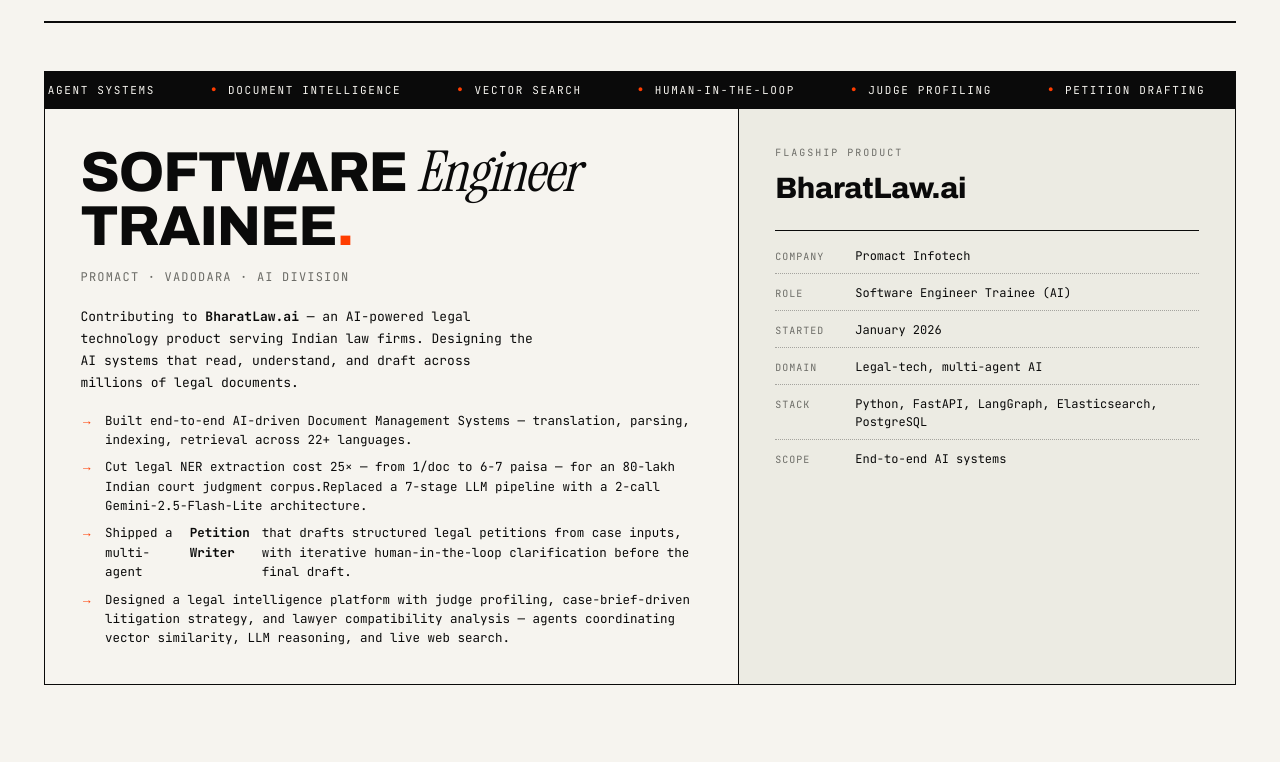
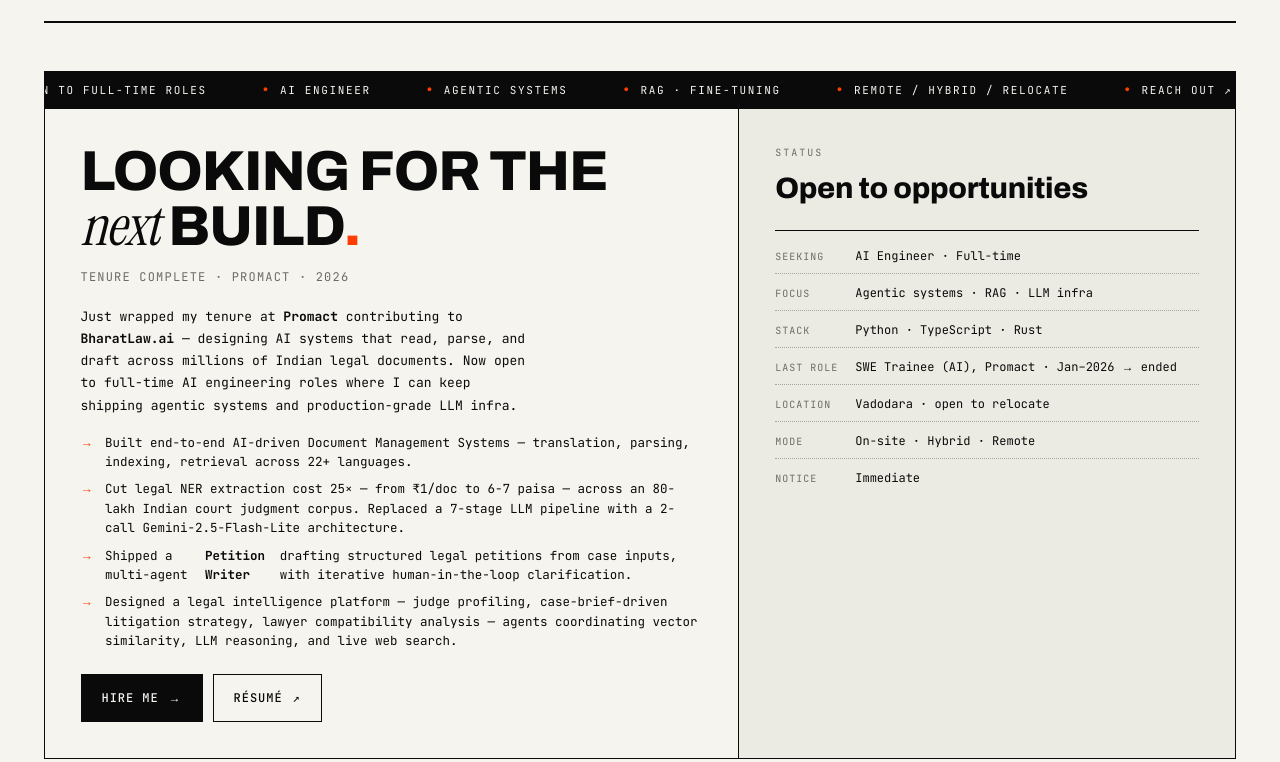
Before and after one commit to Vatsa10/vatsa-joshi-landing, a Next.js app: page / in a window 1280 px wide. Shown: the part 3378-4140 px from the top of the page. Built offline with nearby package versions, Linux system fonts and the light colour scheme; no server answers.

Commit message:
feat(now): pivot section to open-to-roles state
Promact tenure wrapped. Reframe NOW from "currently shipping at
Promact" to "between builds, looking for what's next" — past-tense accomplishments, availability ticker, Hire-me CTA, status spec list
(seeking / focus / notice). Swap resume PDF.

```diff
--- a/app/globals.css
+++ b/app/globals.css
@@ -917,6 +917,7 @@
 .now-left .bullets{list-style:none;padding:0;margin:16px 0 0;display:grid;gap:8px}
 .now-left .bullets li{font-family:var(--mono);font-size:12.5px;line-height:1.55;display:flex;gap:12px;padding-left:0}
 .now-left .bullets li::before{content:"→";color:var(--accent);flex-shrink:0}
+.now-cta{display:flex;gap:10px;flex-wrap:wrap;margin-top:24px}
 
 .now-right{padding:36px;background:var(--paper-2);display:flex;flex-direction:column;gap:20px}
 .now-right .product{
--- a/app/page.tsx
+++ b/app/page.tsx
@@ -260,40 +260,49 @@
       <section className="block wrap" id="now">
         <div className="section-head reveal">
           <span className="num">02 — NOW</span>
-          <h2>What I&apos;m <span className="serif">shipping</span><br />right now.</h2>
-          <div className="meta">Jan 2026 → Present<br />Promact, Vadodara</div>
+          <h2>Between builds. <span className="serif">Looking</span><br />for what&apos;s next.</h2>
+          <div className="meta">Wrapped at Promact<br />Open to roles · 2026</div>
         </div>
 
         <div className="now-wrap reveal">
           <div className="now-tape" aria-hidden="true">
             <div className="ticker">
-              <span>Legal AI</span><span>Multi-agent systems</span><span>Document intelligence</span><span>Vector search</span><span>Human-in-the-loop</span><span>Judge profiling</span><span>Petition drafting</span>
-              <span>Legal AI</span><span>Multi-agent systems</span><span>Document intelligence</span><span>Vector search</span><span>Human-in-the-loop</span><span>Judge profiling</span><span>Petition drafting</span>
+              <span>● Available</span><span>Open to full-time roles</span><span>AI Engineer</span><span>Agentic systems</span><span>RAG · Fine-tuning</span><span>Remote / Hybrid / Relocate</span><span>Reach out ↗</span>
+              <span>● Available</span><span>Open to full-time roles</span><span>AI Engineer</span><span>Agentic systems</span><span>RAG · Fine-tuning</span><span>Remote / Hybrid / Relocate</span><span>Reach out ↗</span>
             </div>
           </div>
           <div className="now-grid">
             <div className="now-left">
-              <div className="role">Software <span className="serif">Engineer</span><br />Trainee<span style={{ color: "var(--accent)" }}>.</span></div>
-              <div className="where">Promact · Vadodara · AI Division</div>
+              <div className="role">Looking for the<br /><span className="serif">next</span> build<span style={{ color: "var(--accent)" }}>.</span></div>
+              <div className="where">Tenure complete · Promact · 2026</div>
               <p>
-                Contributing to <b>BharatLaw.ai</b> — an AI-powered legal technology product serving Indian law firms. Designing the AI systems that read, understand, and draft across millions of legal documents.
+                Just wrapped my tenure at <b>Promact</b> contributing to <b>BharatLaw.ai</b> — designing AI systems that read, parse, and draft across millions of Indian legal documents. Now open to full-time AI engineering roles where I can keep shipping agentic systems and production-grade LLM infra.
               </p>
               <ul className="bullets">
                 <li>Built end-to-end AI-driven Document Management Systems — translation, parsing, indexing, retrieval across 22+ languages.</li>
-                <li>Cut legal NER extraction cost 25× — from 1/doc to 6-7 paisa — for an 80-lakh Indian court judgment corpus.Replaced a 7-stage LLM pipeline with a 2-call Gemini-2.5-Flash-Lite architecture.</li>
-                <li>Shipped a multi-agent <b>Petition Writer</b> that drafts structured legal petitions from case inputs, with iterative human-in-the-loop clarification before the final draft.</li>
-                <li>Designed a legal intelligence platform with judge profiling, case-brief-driven litigation strategy, and lawyer compatibility analysis — agents coordinating vector similarity, LLM reasoning, and live web search.</li>
+                <li>Cut legal NER extraction cost 25× — from ₹1/doc to 6-7 paisa — across an 80-lakh Indian court judgment corpus. Replaced a 7-stage LLM pipeline with a 2-call Gemini-2.5-Flash-Lite architecture.</li>
+                <li>Shipped a multi-agent <b>Petition Writer</b> drafting structured legal petitions from case inputs, with iterative human-in-the-loop clarification.</li>
+                <li>Designed a legal intelligence platform — judge profiling, case-brief-driven litigation strategy, lawyer compatibility analysis — agents coordinating vector similarity, LLM reasoning, and live web search.</li>
               </ul>
+              <div className="now-cta">
+                <a className="btn primary" href="mailto:vatsajoshi2@gmail.com?subject=Role%20Opportunity">
+                  Hire me <span className="arrow">→</span>
+                </a>
+                <a className="btn" href={RESUME_URL} target="_blank" rel="noopener">
+                  Résumé <span className="arrow">↗</span>
+                </a>
+              </div>
             </div>
             <div className="now-right">
-              <div className="product"><small>Flagship product</small>BharatLaw.ai</div>
+              <div className="product"><small>Status</small>Open to opportunities</div>
               <div className="spec-list">
-                <div className="r"><span className="k">Company</span><span className="v">Promact Infotech</span></div>
-                <div className="r"><span className="k">Role</span><span className="v">Software Engineer Trainee (AI)</span></div>
-                <div className="r"><span className="k">Started</span><span className="v">January 2026</span></div>
-                <div className="r"><span className="k">Domain</span><span className="v">Legal-tech, multi-agent AI</span></div>
-                <div className="r"><span className="k">Stack</span><span className="v">Python, FastAPI, LangGraph, Elasticsearch, PostgreSQL</span></div>
-                <div className="r"><span className="k">Scope</span><span className="v">End-to-end AI systems</span></div>
+                <div className="r"><span className="k">Seeking</span><span className="v">AI Engineer · Full-time</span></div>
+                <div className="r"><span className="k">Focus</span><span className="v">Agentic systems · RAG · LLM infra</span></div>
+                <div className="r"><span className="k">Stack</span><span className="v">Python · TypeScript · Rust</span></div>
+                <div className="r"><span className="k">Last role</span><span className="v">SWE Trainee (AI), Promact · Jan–2026 → ended</span></div>
+                <div className="r"><span className="k">Location</span><span className="v">Vadodara · open to relocate</span></div>
+                <div className="r"><span className="k">Mode</span><span className="v">On-site · Hybrid · Remote</span></div>
+                <div className="r"><span className="k">Notice</span><span className="v">Immediate</span></div>
               </div>
             </div>
           </div>
```
Also changed, not shown: 1 other file (tests, documents, lock files or other folders).
